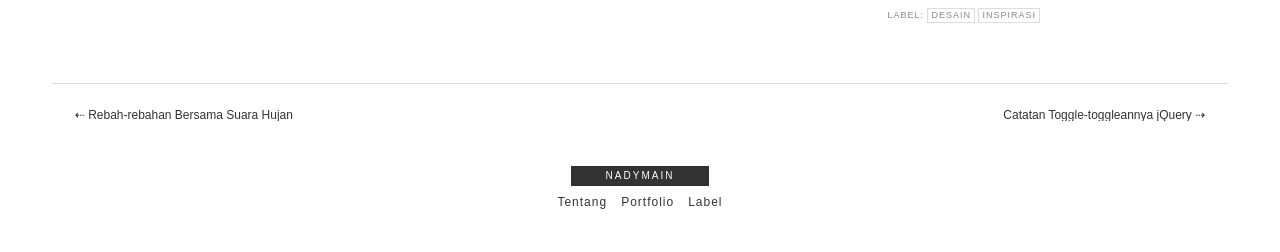
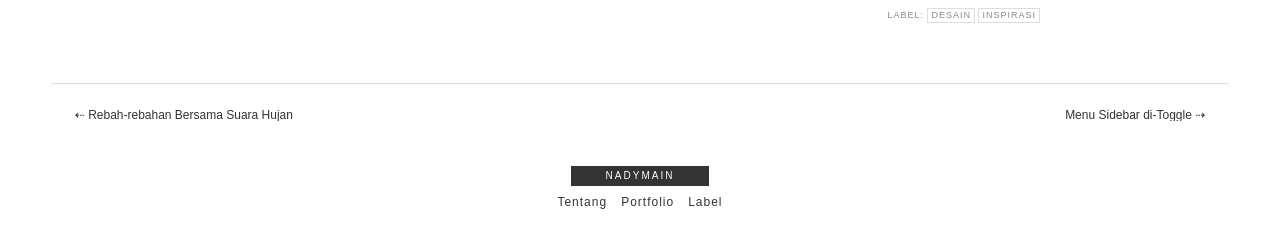
Before and after one commit to nadymain/nadyblog, a Jekyll site: the page built from _posts/desain/2015-12-13-potret-dulu-desain-awal.md, in a window 1280 px wide. Shown: the part 987-1239 px from the top of the page. Built offline with Jekyll 4.4.1, drawn with Linux system fonts in a browser that asks for light colours.

Commit message:
edit judul

```diff
--- a/_posts/kode/2015-12-14-catatan-toggle-toggelan.md
+++ b/_posts/kode/2015-12-14-catatan-toggle-toggelan.md
@@ -1,10 +1,8 @@
 ---
 layout          : post
-title           : Catatan Toggle-toggleannya jQuery
+title           : Menu Sidebar di-Toggle
 date            : 2015-12-14
 tags            : [Kode, jQuery]
 ---
 
-Toggle jQuery ini perlu dicatat biar ngak searching mulu.
-
 <script src="https://gist.github.com/nadymain/5ef4e8b93c14195f1ffd.js"></script>
```
